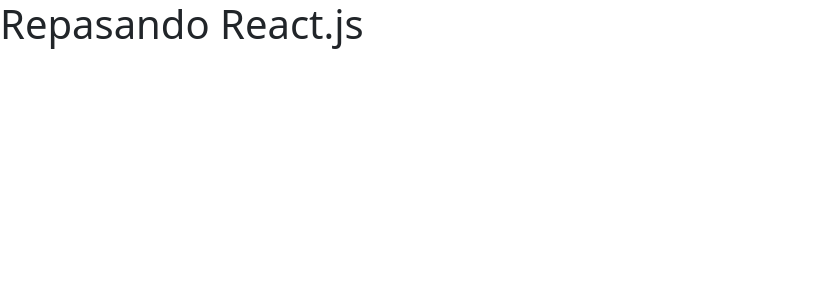
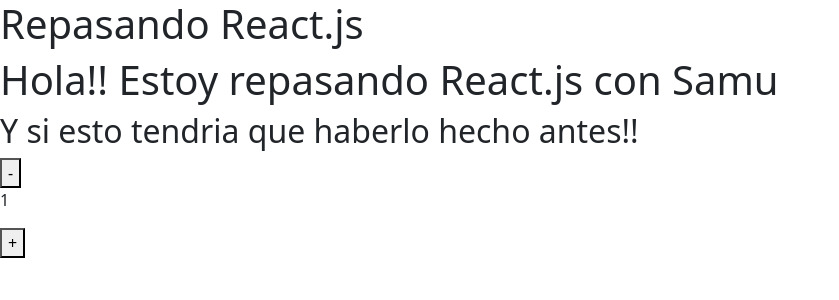
Before and after one commit to Soymigueprogramador/repasando-react, a React (Vite) app: page / in a window 1280 px wide. Shown: the top 300 px of the page, without its empty margins (0-839 px from the left). Built offline with nearby package versions, Linux system fonts and the light colour scheme.

Commit message:
Creando un contador y sumando mas conocimiento sobre React.js

```diff
--- a/src/App.jsx
+++ b/src/App.jsx
@@ -18,13 +18,17 @@
   esto sucede porque cada elemento debe retornar un elemento de JSx.
 
 */
+import TituloPrincipal from './componets/TituloPrincipal/TituloPrincipal.jsx'
+import ItenCount from './componets/ItenCount/ItenCount.jsx'
 
 const App = () => {
   // Vamos a escribir la logica
   return (
     <>
-        {/* Vamos a renderizar la estructura */}
-        <h1> Repasando React.js </h1>
+      {/* Vamos a renderizar la estructura */}
+      <h1> Repasando React.js </h1>
+      <TituloPrincipal TituloPrincipal={'Hola!! Estoy repasando React.js con Samu'} esto = {' esto tendria que haberlo hecho antes!!  '} />
+      <ItenCount />
     </>
   )
 }
--- /dev/null
+++ b/src/componets/ItenCount/ItenCount.jsx
@@ -0,0 +1,36 @@
+// Creando un contador.
+/**
+    * Tenemos que trabajar con un estado.
+    * Para modificar el estado tyenemos que ayudarnos con las funciones propias de React llamadas hooks.
+    *
+*/
+
+import { useState } from "react"
+
+const ItenCount = () => {
+  // El primer elemento es el nombre del estado que estamos creando y el segundo elemento es la funcion que cambia ese estado asi que tenemos que usar "set" antes del nombre del estado.
+    const [ contador, setContador ] = useState(1)
+
+    // Funciones para incrementar y decrementar el contador.
+    const incrementar = () => {
+        if( contador < 10 ) {
+            setContador(contador + 1)
+        }
+    };
+
+    const decrementar = () => {
+        if( contador > 1 ) {
+            setContador(contador - 1)
+        }
+    };
+
+    return (
+    <>
+        <button onClick={decrementar}> - </button>
+        <p> { contador } </p>
+        <button onClick={incrementar}> + </button>
+    </>
+  )
+}
+
+export default ItenCount
--- /dev/null
+++ b/src/componets/TituloPrincipal/TituloPrincipal.jsx
@@ -0,0 +1,10 @@
+const TituloPrincipal = (props) => {
+  return (
+      <>
+        <h1 >{props.TituloPrincipal}</h1>
+        <h2>Y si {props.esto}</h2>
+      </>
+    );
+  }
+
+  export default TituloPrincipal;
```
Also changed, not shown: src/componets/componentes1.jsx (added, +55 -0 lines).
